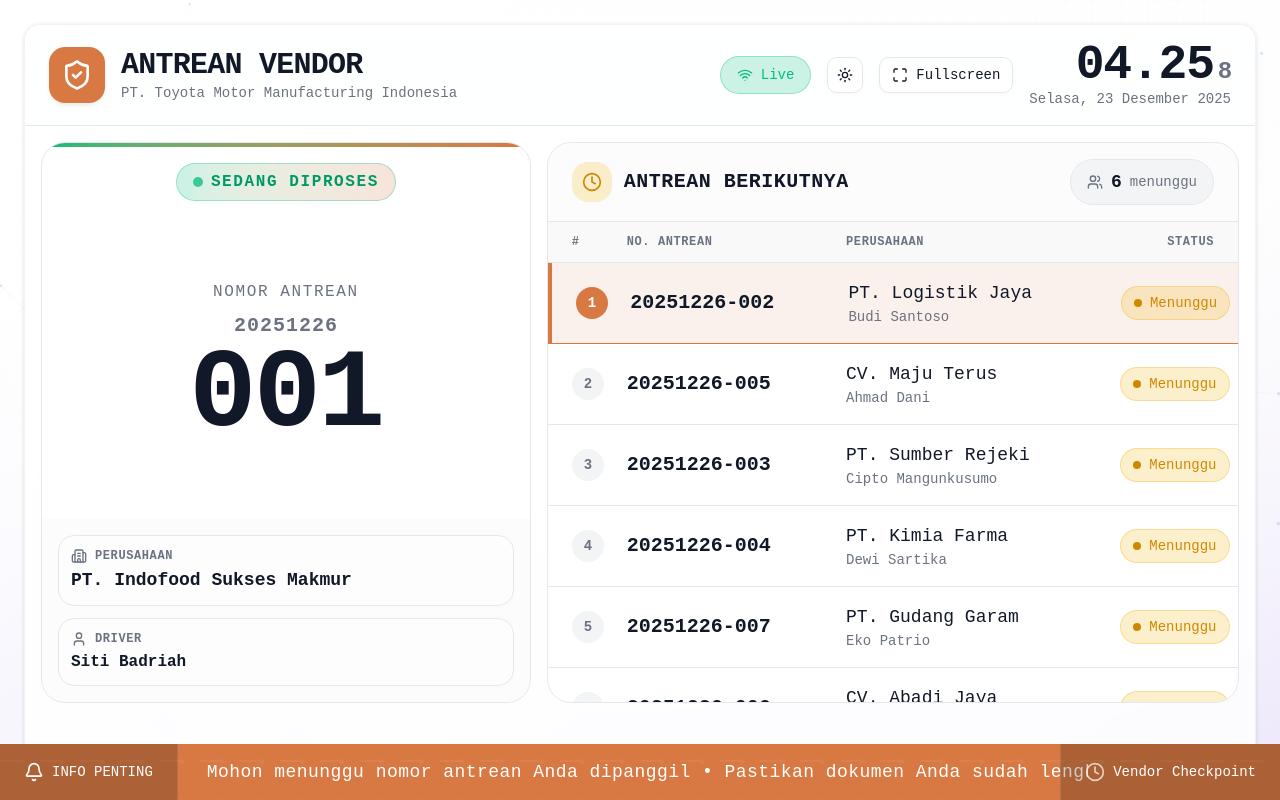
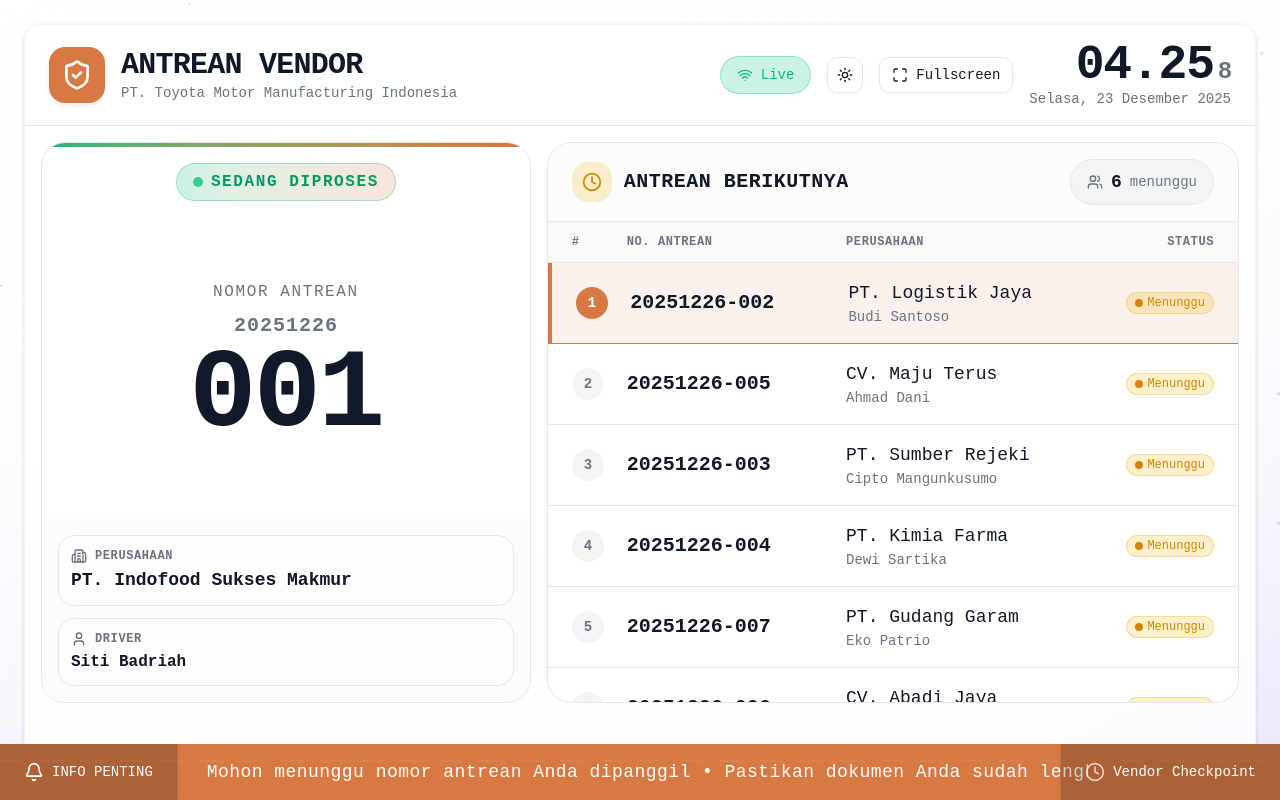
Before and after one commit to bagususwanto/vendor-checkpoint, a Next.js app in the folder apps/web/: page /tv-display in a window 1280 px wide. Built offline with nearby package versions, Linux system fonts and the light colour scheme.

Commit message:
feat: replace status display with Badge component for improved styling and clarity

```diff
--- a/apps/web/app/(public)/tv-display/components/display-table-queue.tsx
+++ b/apps/web/app/(public)/tv-display/components/display-table-queue.tsx
@@ -2,6 +2,7 @@
 
 import { QueueItem } from './display-current-queue';
 import { Clock, Users } from 'lucide-react';
+import { Badge } from '@/components/ui/badge';
 
 interface DisplayTableQueueProps {
   queues: QueueItem[];
@@ -82,14 +83,15 @@
 
                 {/* Status */}
                 <div className="col-span-2 text-right">
-                  <span className={`inline-flex items-center gap-2 px-3 py-1.5 rounded-full text-sm font-medium ${
-                    queue.status === 'WAITING'
-                      ? 'bg-yellow-500/20 text-yellow-600 dark:text-yellow-400 border border-yellow-500/30'
-                      : 'bg-muted text-muted-foreground border border-border'
-                  }`}>
+                  <Badge
+                    variant={queue.status === 'WAITING' ? 'outline' : 'secondary'}
+                    className={queue.status === 'WAITING'
+                      ? 'bg-yellow-500/20 text-yellow-600 dark:text-yellow-400 border-yellow-500/30'
+                      : ''}
+                  >
                     <span className="w-2 h-2 rounded-full bg-current" />
                     {queue.status === 'WAITING' ? 'Menunggu' : queue.status}
-                  </span>
+                  </Badge>
                 </div>
               </div>
             ))}
```
